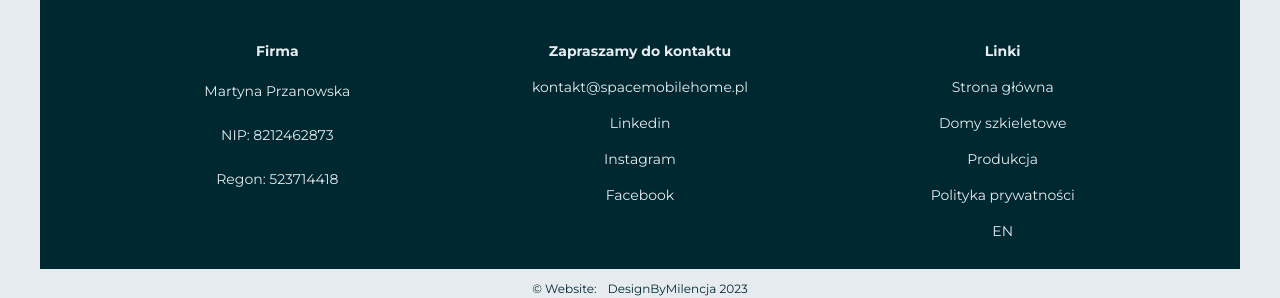
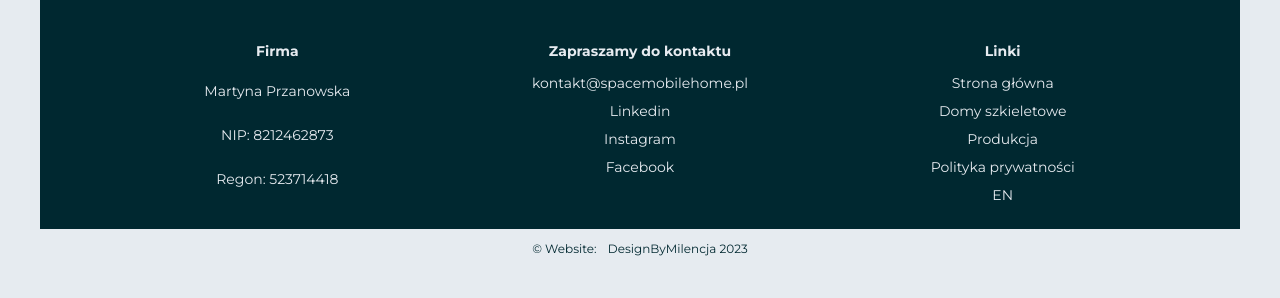
Before and after one commit to designByMilencja/frame-houses, a Next.js app: page / in a window 1280 px wide. Shown: the part 3673-3971 px from the top of the page. After the commit the page ends 3942 px from the top, so only its background shows below. Built offline with nearby package versions, Linux system fonts and the light colour scheme.

Commit message:
fix(): added li tags as a children of ul

```diff
--- a/components/contact/ContactInfo.jsx
+++ b/components/contact/ContactInfo.jsx
@@ -3,7 +3,7 @@ const ContactInfo = ({title, infos}) => (
     <div className="flex-1 flex flex-col gap-3 text-sm min-w-max">
         <h4 className="font-semibold">{title}</h4>
         <ul className="flex flex-col gap-2 font-normal">
-            {infos.map(info => <p key={info} className="p-2">{info}</p>)}
+            {infos.map(info => <li key={info} className="p-2">{info}</li>)}
         </ul>
     </div>
 )
--- a/components/contact/ContactLinks.jsx
+++ b/components/contact/ContactLinks.jsx
@@ -4,7 +4,8 @@ const ContactLinks = ({title, links}) => (
     <div className="flex-1 flex flex-col gap-3 text-sm min-w-max">
         <h4 className="font-semibold">{title}</h4>
         <ul className="flex flex-col gap-2 font-normal">
-            {links.map(link => <Link href={link.href} key={link.text} className="hover:text-contact rounded-[15px] px-3 py-1">{link.text}</Link>)}
+            {links.map(link =>
+                (<li key={link.text}><Link href={link.href} className="hover:text-contact rounded-[15px] px-3 py-1">{link.text}</Link></li>))}
         </ul>
     </div>
 )
```
